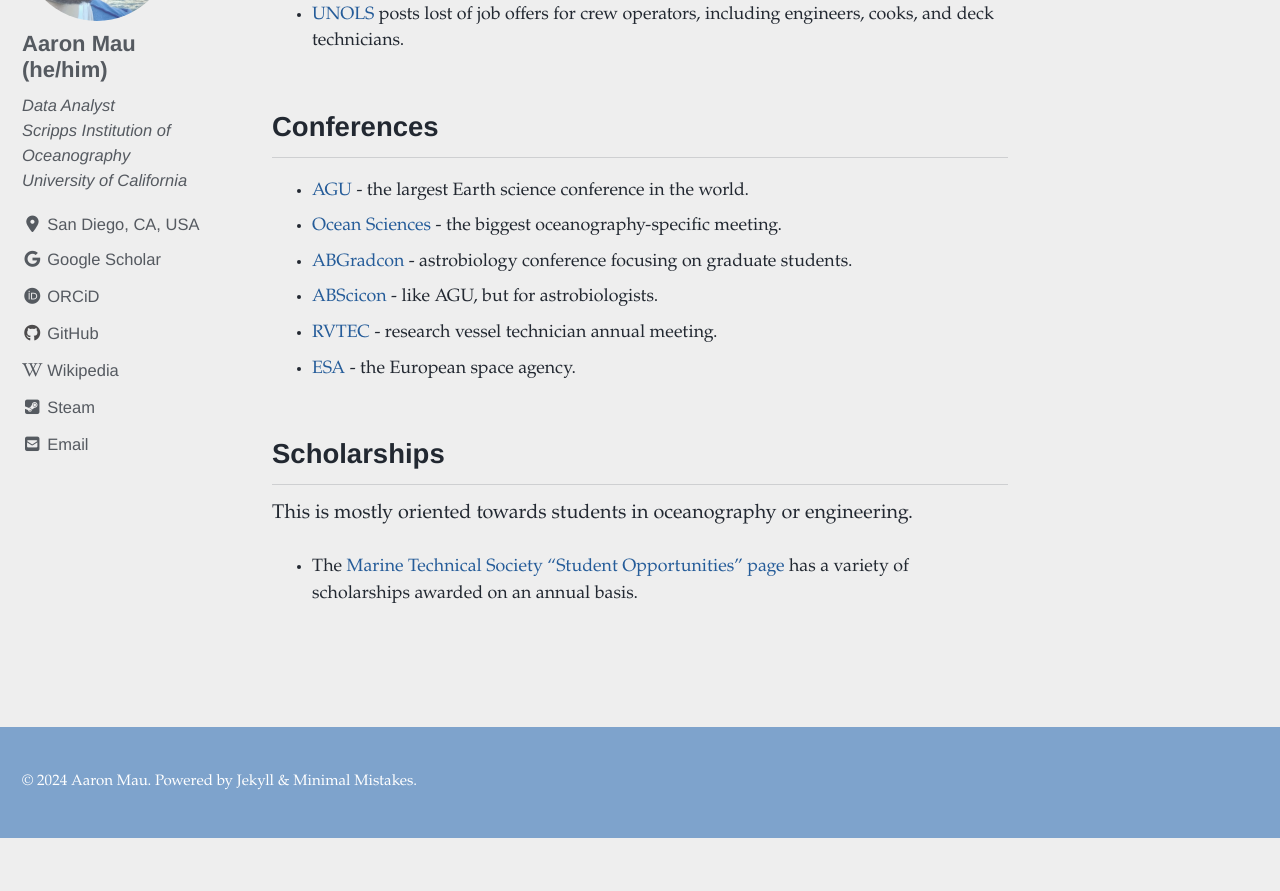
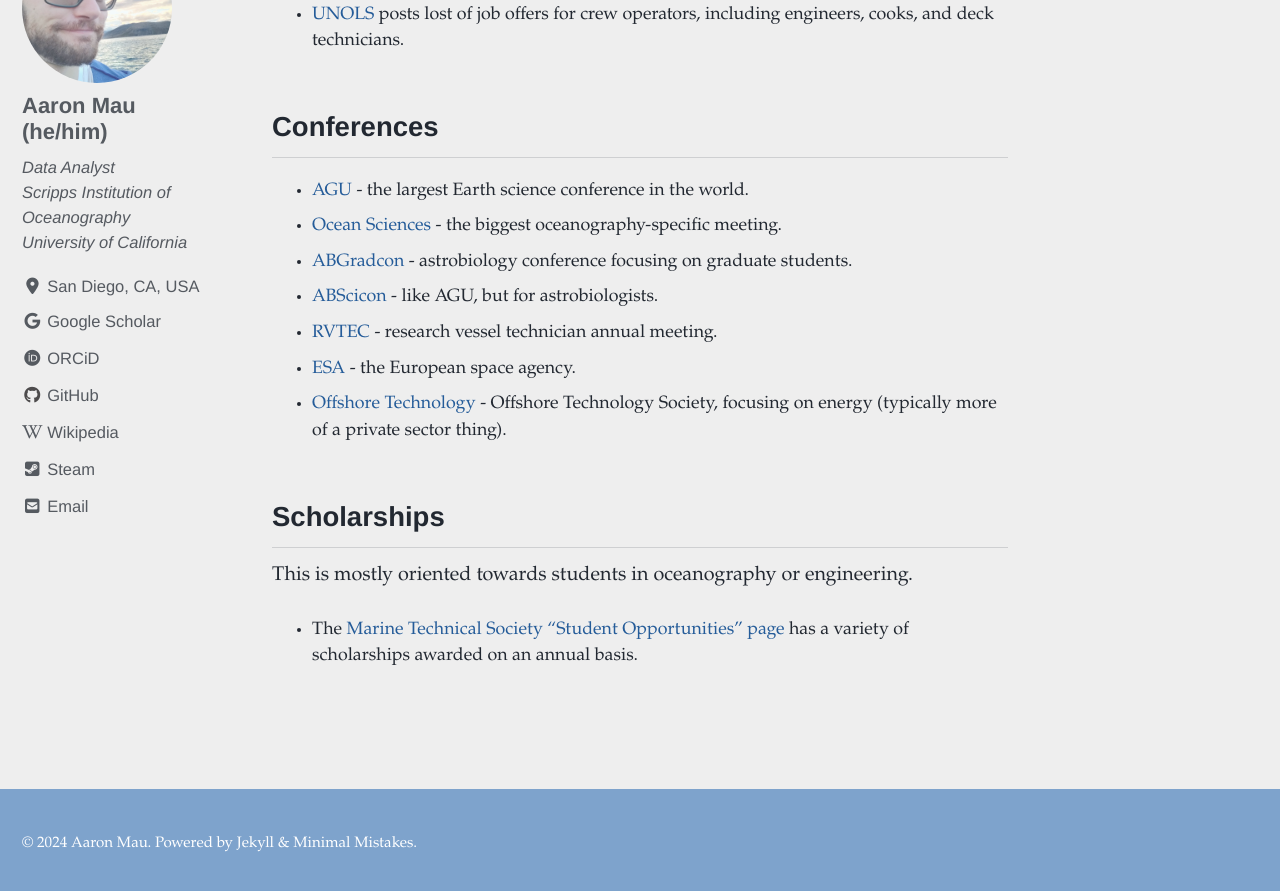
Before and after one commit to Klankers/Klankers.github.io, a Jekyll site: the page built from _pages/opportunities.md, in a window 1280 px wide and 900 px high, scrolled down 1909 px. Shown: the top 891 px of the window. Built offline with Jekyll 4.4.1, drawn with Linux system fonts in a browser that asks for light colours; cached includes are drawn as plain includes; nearby versions of some CDN libraries; before the commit the page ends 2746 px from its top, so only the background shows below that.

Commit message:
Another conference

```diff
--- a/_pages/opportunities.md
+++ b/_pages/opportunities.md
@@ -45,6 +45,7 @@
 * [ABScicon](https://www.agu.org/abscicon) - like AGU, but for astrobiologists.
 * [RVTEC](https://www.unols.org/event/meeting/2024-rvtec-meeting) - research vessel technician annual meeting.
 * [ESA](https://earth.esa.int/eogateway/search?category=events) - the European space agency.
+* [Offshore Technology](https://www.otcnet.org/) - Offshore Technology Society, focusing on energy (typically more of a private sector thing).
 
 ##  Scholarships
 
```
